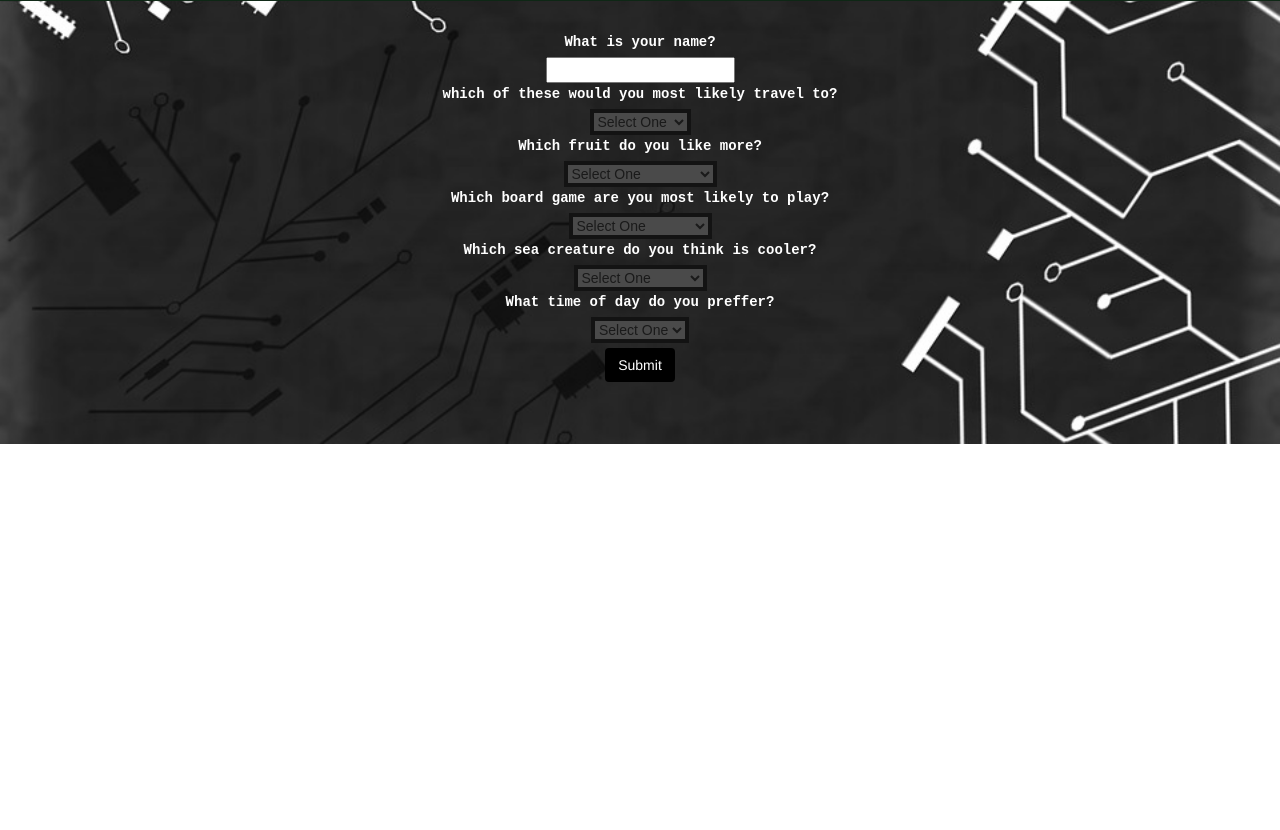
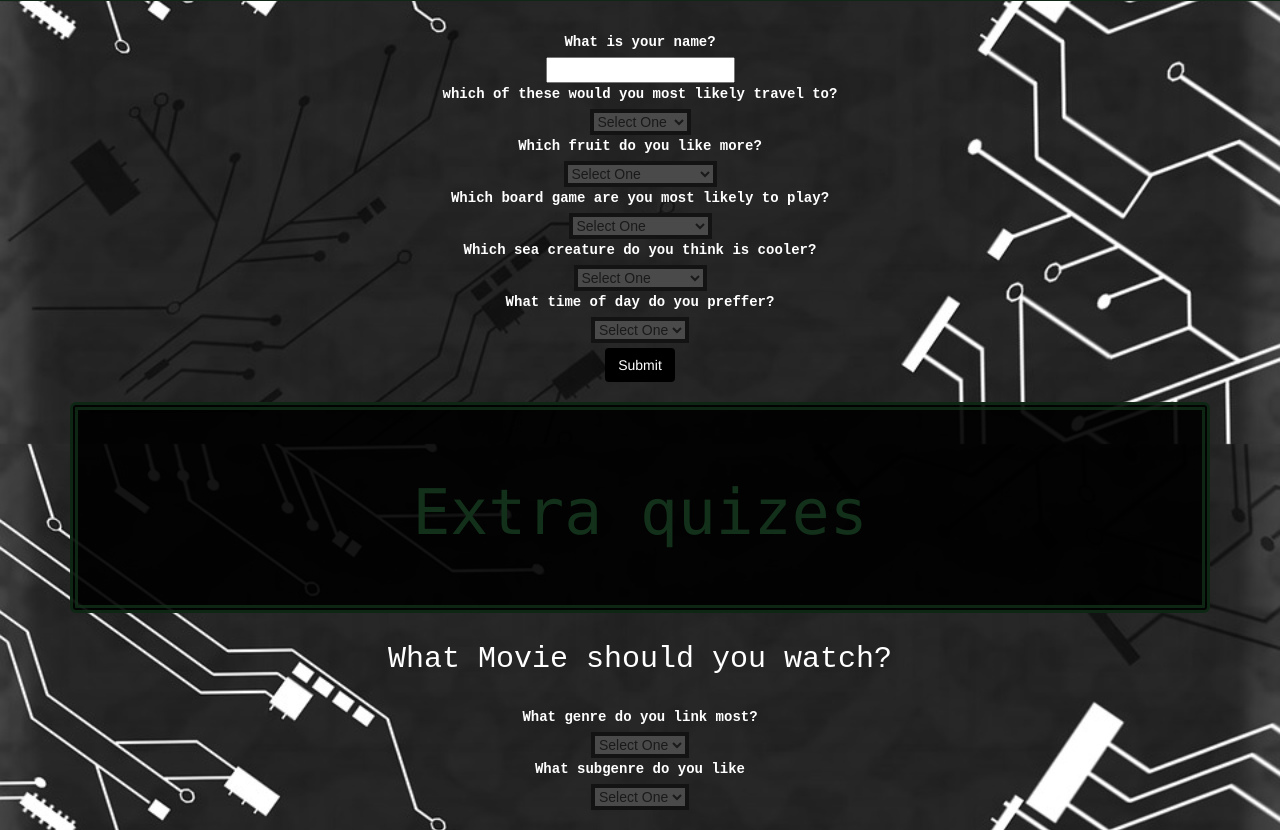
Before and after one commit to ENicholeD/quiz, a plain HTML site: page index.html in a window 1280 px wide. Shown: the part 356-1186 px from the top of the page. Before the commit the page ends 800 px from the top, so only its background shows below. Drawn offline with nearby package versions, Linux system fonts and the light colour scheme.

Commit message:
create another quiz

```diff
--- a/css/styles.css
+++ b/css/styles.css
@@ -5,7 +5,7 @@ body {
   background-size: cover;
 
 }
-.questions label {
+label, h2 {
   font-family: monospace;
   color: white;
 }
--- a/index.html
+++ b/index.html
@@ -107,5 +107,40 @@
       </div>
     </div>
   </form>
+
+  <!-- extra quiz(s?) -->
+  <form class="form2" action="index.html" method="post">
+    <div class="container">
+      <div class="jumbotron">
+        <h1>Extra quizes</h1>
+      </div>
+      <h2>What Movie should you watch?</h2>
+      <br>
+        <label>What genre do you link most?</label>
+        <br>
+        <select id="genre" name="genre">
+          <option value="0">Select One</option>
+          <option value="horror">Horror</option>
+          <option value="action">Action</option>
+          <option value="romance">Romance</option>
+          <option value="comedy">Comedy</option>
+        </select>
+        <br>
+      <!-- subGenera -->
+        <label>What subgenre do you like</label>
+        <br>
+        <select class="" name="">
+          <option value="0">Select One</option>
+          <option value="drama">Drama</option>
+          <option value="scifi">Sci-fi</option>
+          <option value="music">Musical</option>
+        </select>
+
+        <!-- answers -->
+        <div class="movie1">
+          <h3></h3>
+        </div>
+    </div>
+  </form>
 </body>
 </html>
```
Also changed, not shown: 1 other file. Lines whose indentation alone changed are shown as unchanged.
